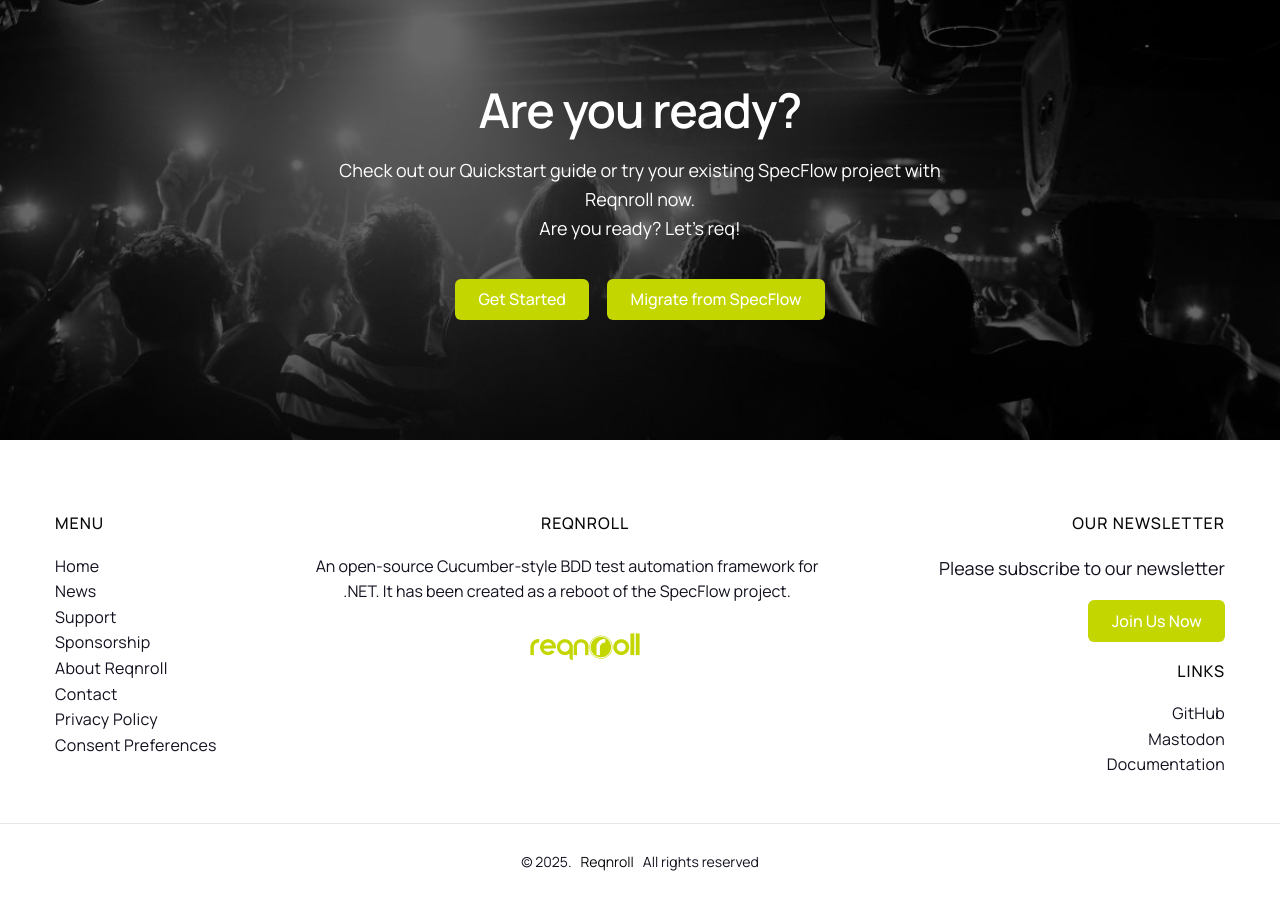
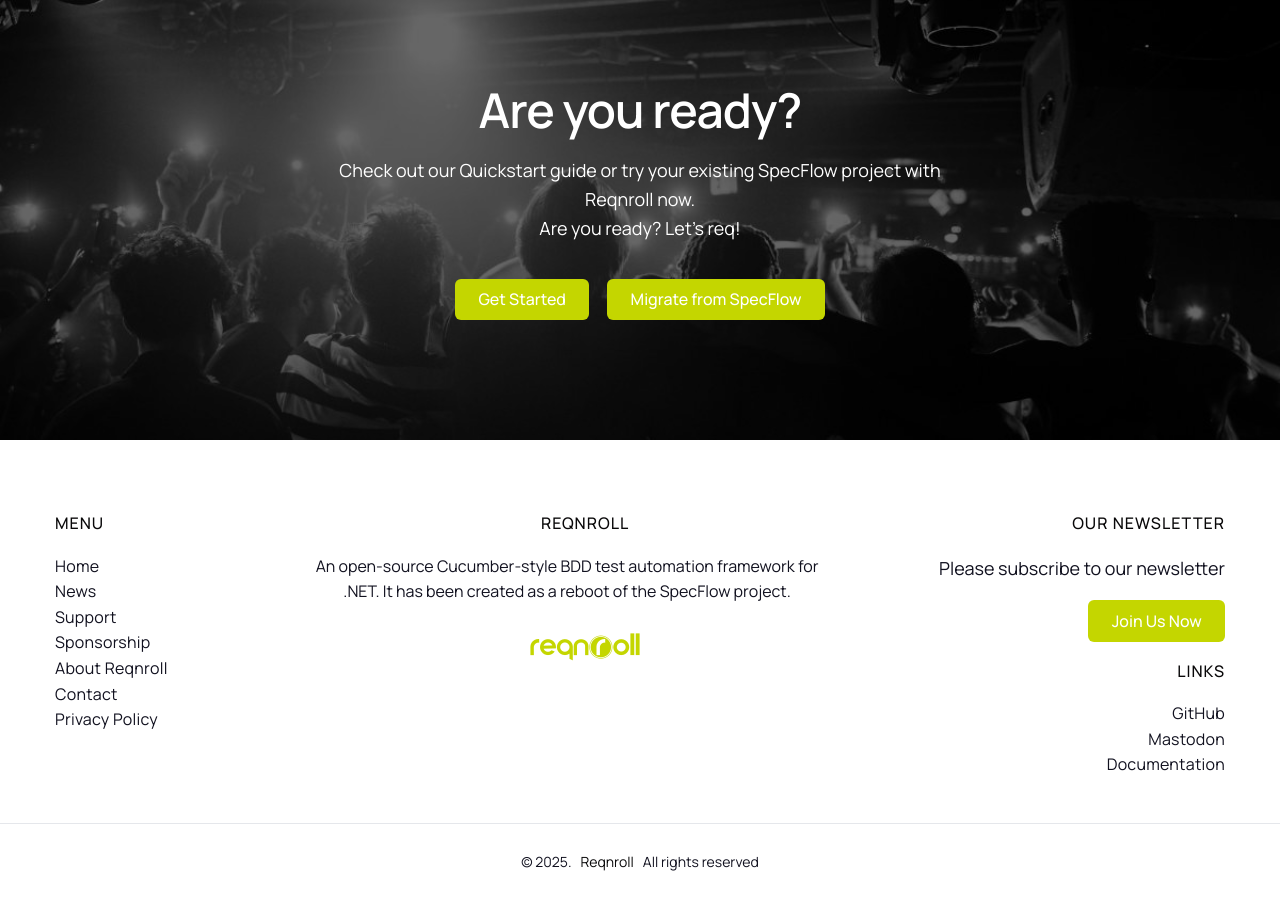
Before and after one commit to reqnroll/reqnroll.github.io, a Jekyll site: the page built from index.html, in a window 1280 px wide and 900 px high, scrolled down 3301 px. Built offline with Jekyll 4.4.1, drawn with Linux system fonts in a browser that asks for light colours; comment, search, counter and statistics services are not loaded.

Commit message:
Replace Termly with cookieinformation.com

```diff
--- a/_includes/footer.html
+++ b/_includes/footer.html
@@ -40,9 +40,6 @@
                             <li class="wp-block-pages-list__item wp-block-navigation-item open-on-hover-click">
                                 <a class="wp-block-pages-list__item__link wp-block-navigation-item__content"
                                     href="{{ site.url }}/privacy-policy/">Privacy Policy</a>
-                            </li>
-                            <li class="wp-block-pages-list__item wp-block-navigation-item open-on-hover-click">
-                                <a class="termly-display-preferences wp-block-pages-list__item__link wp-block-navigation-item__content" href="#">Consent Preferences</a>
                             </li>
                         </ul>
                     </ul>
--- a/_includes/head.html
+++ b/_includes/head.html
@@ -7,7 +7,7 @@
 	<link rel="dns-prefetch" href="//use.fontawesome.com">
 
 	{%- if jekyll.environment == 'production' -%}
-		<script type="text/javascript" src="https://app.termly.io/resource-blocker/12e4da83-cc52-4ce5-a47d-213e4c3bcf0b?autoBlock=on"></script>
+		<script id="CookieConsent" src="https://policy.app.cookieinformation.com/uc.js"	data-culture="EN" data-gcm-version="2.0" type="text/javascript"></script>
 	{%- endif -%}
 
 	{%- seo -%}
```
